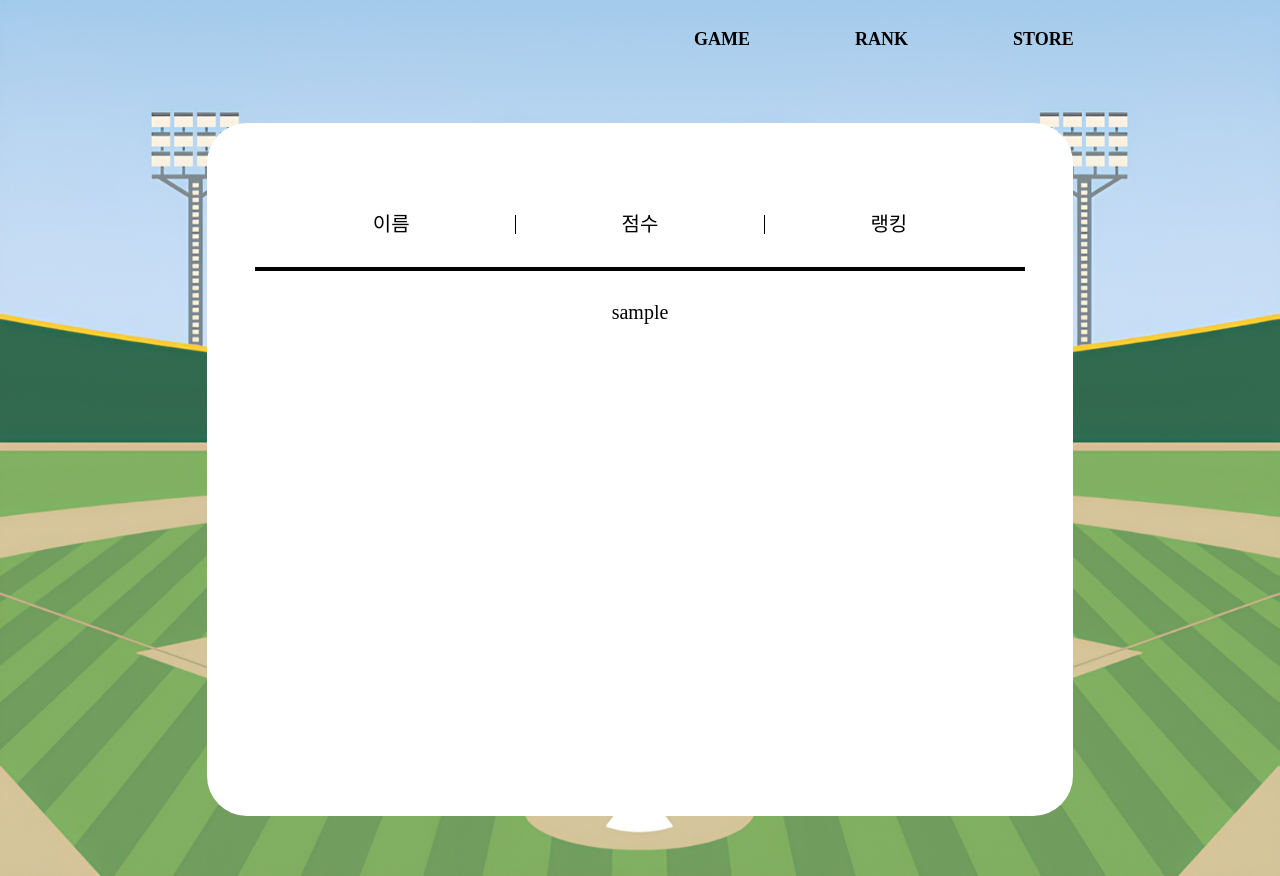
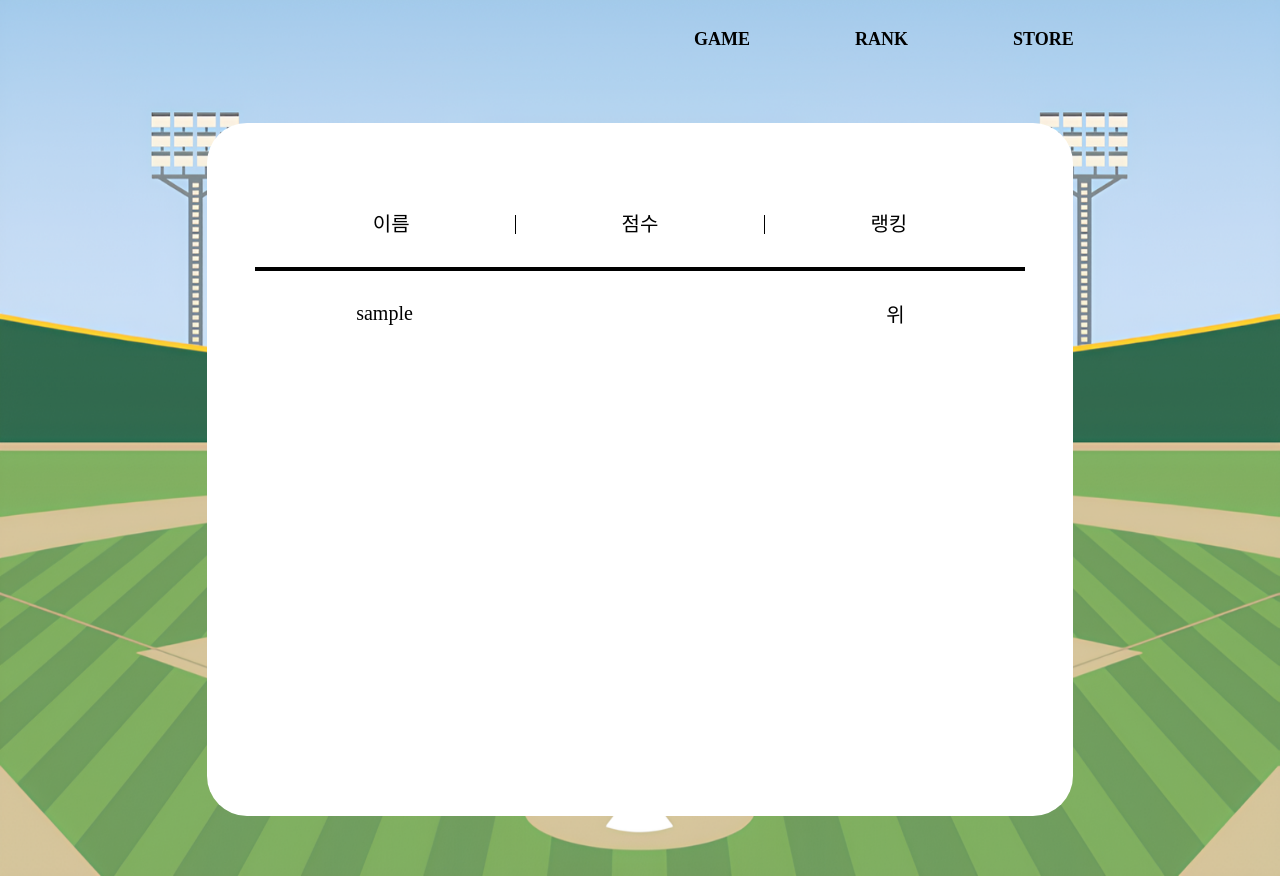
Before and after one commit to bhark065/TBalLom, a Django app: page /tballom/rank/ in a window 1280 px wide. Run offline with Django 5.2, Linux system fonts and the light colour scheme; tables that the repository leaves empty hold one stand-in row (values such as "Sample post"); some web fonts are replaced.

Commit message:
Style: 사용자 이름 스타일 추가

```diff
--- a/tballom/static/css/tballom_rank.css
+++ b/tballom/static/css/tballom_rank.css
@@ -22,3 +22,22 @@
 hr {
     width: calc(100% - 100px);
 }
+
+#body {
+    display: flex;
+    align-items: center;
+    justify-content: center;
+}
+
+.list {
+    width: 766px;
+    height: 65px;
+    display: flex;
+    align-items: center;
+    justify-content: space-between;
+}
+
+.list p {
+    width: 255px;
+    text-align: center;
+}
--- a/tballom/templates/html/tballom/tballom_rank.html
+++ b/tballom/templates/html/tballom/tballom_rank.html
@@ -20,10 +20,10 @@
 
         <div id="body">
             {% for user in users %}
-                <div class="list">
-                    <p class="name">{{ user.user_name }}</p>
-                    <p class="score"></p>
-                    <p class="ranking"></p>
+                <div class="list" style="display: flex; align-items: center; justify-content: space-between; height: 65px; width: 766px;">
+                    <p style="text-align: center; width: 255px;">{{ user.user_name }}</p>
+                    <p style="text-align: center; width: 255px;"></p>
+                    <p style="text-align: center; width: 255px;">위</p>
                 </div>
             {% endfor %}
         </div>
```
